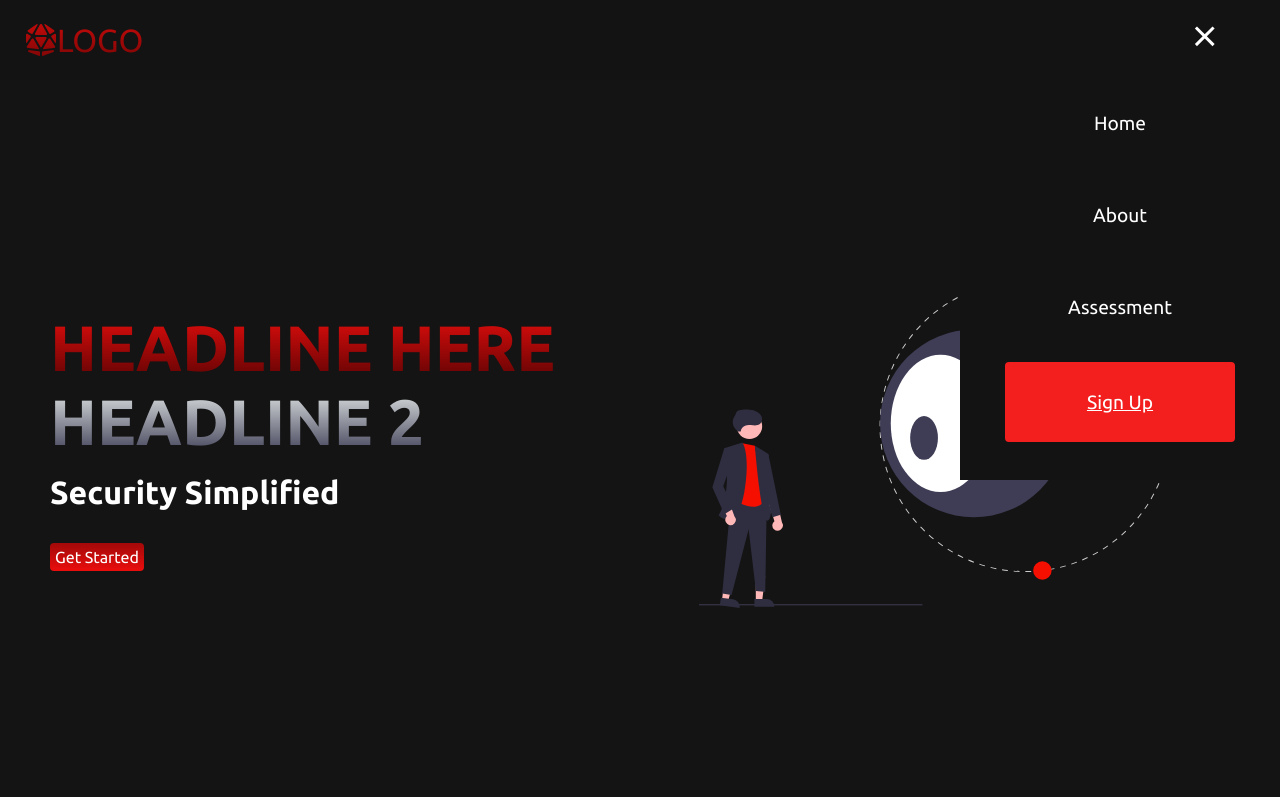
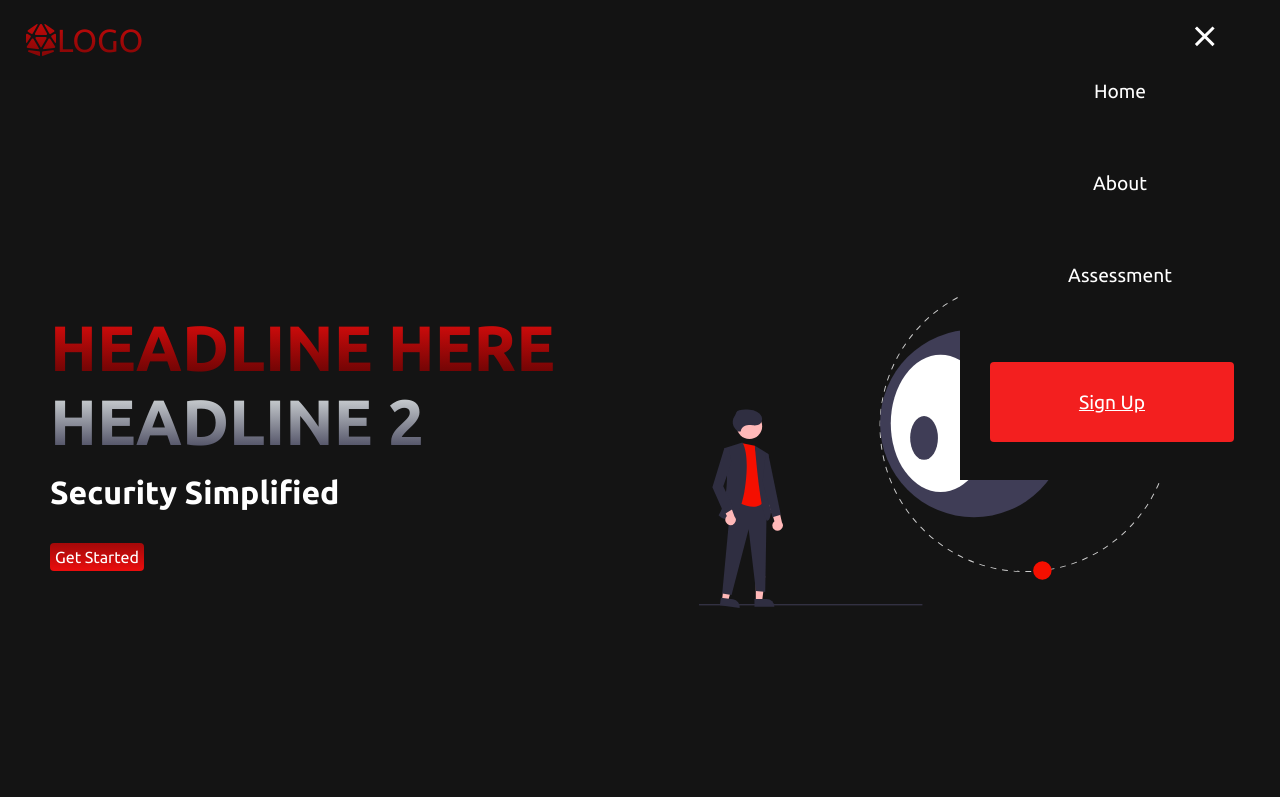
Before and after one commit to kyleegordon/per_scholas_front_end_sba, a plain HTML site: page index.html in a window 1280 px wide. Both pictures are taken after a click on the element 1204 px from the left and 36 px from the top of the page. Shown: the top 797 px of the page. Drawn offline with Linux system fonts and the light colour scheme.

Commit message:
remove unnecessary styles

```diff
--- a/styles/styles.css
+++ b/styles/styles.css
@@ -25,7 +25,7 @@
     z-index: 1;
     width: 100%;
     margin: 0 auto;
-    padding: 0 /*50px*/;
+    padding: 0;
 }
 
 #navbar__logo {
@@ -41,28 +41,24 @@
     cursor: pointer;
     text-decoration: none;
     font-size: 2rem;
+    padding-left: 25px;
 }
 
 .fa-meteor {
     margin-right: 0.5rem;
 }
 
-/* .navbar__menu {
-    display: flex;
-    align-items: center;
-    list-style: none;
-    text-align: center;
-} */
-
 .navbar__item {
+    width: 100%;
     height: 80px;
 }
 
 .navbar__links {
+    text-align: center;
+    padding: 2rem;
+    width: 100%;
+    display: table;
     color: #fff;
-    /* display: flex;
-    align-items: center;
-    justify-content: center; */
     text-decoration: none;
     padding: 0 1rem;
     height: 100%
@@ -72,18 +68,17 @@
     display: flex;
     justify-content: center;
     align-items: center;
-    padding: 0 1rem;
+    padding: 0 1rem 2rem 0;
     width: 100%;
 }
 
 .button {
-    /* display: flex;
+    display: flex;
     justify-content: center;
     align-items: center;
-    text-decoration: none;
-    padding: 10px 20px;
-    height: 100%;
-    width: 100%; */
+    width: 80%;
+    height: 80px;
+    margin: 0;
     border: none;
     outline: none;
     border-radius: 4px;
@@ -101,8 +96,6 @@
     transition: all 0.3s ease;
 }
 
-
-/*previous media query styles*/
 
 .navbar__menu {
     display: grid;
@@ -130,11 +123,9 @@
     font-size: 1.6 rem;
 }
 
-    #navbar__logo {
-        padding-left: 25px;
-    }
-
 .navbar__toggle .bar {
+    display: block;
+    cursor: pointer;
     width: 25px;
     height: 3px;
     margin: 5px auto;
@@ -142,40 +133,11 @@
     background: #fff;
 }
 
-    .navbar__item {
-        width: 100%;
-    }
-
-    .navbar__links {
-        text-align: center;
-        padding: 2rem;
-        width: 100%;
-        display: table;
-    }
-
 #mobile-menu {
     position: absolute;
     top: 20%;
     right: 5%;
     transform: translate(5%, 20%);
-    }
-
-    .navbar__btn {
-        padding-bottom: 2rem;
-    }
-
-    .button {
-        display: flex;
-        justify-content: center;
-        align-items: center;
-        width: 80%;
-        height: 80px;
-        margin: 0;
-    }
-
-    .navbar__toggle .bar {
-        display: block;
-        cursor: pointer;
 }
 
 /* The following 3 syles animate the 3 bars that make up the mobile menu icon */
@@ -192,10 +154,7 @@
 }
 
     /*** Media Query Navbar Styles ***/
-@media screen and (max-width: 960px) {
-    /* .navbar__container {
-        padding: 0;
-    }  */
+@media screen and (max-width: 768px) {
 
     .navbar__menu {
         width: 100%;
@@ -491,6 +450,8 @@
     text-decoration: none;
     font-size: 2rem;
 }
+
+/*decided to remove the footer elements for now, kept the styles below in case i decide to add them back later*/
 /* .footer__links {
     width: 100%;
     max-width: 1000px;
@@ -612,7 +573,3 @@ text-align: center;
         width: 100%;
     }
 } */
-
-
-
-/* https://www.youtube.com/watch?v=FazgJVnrVuI */
```
Lines whose indentation alone changed are shown as unchanged.
